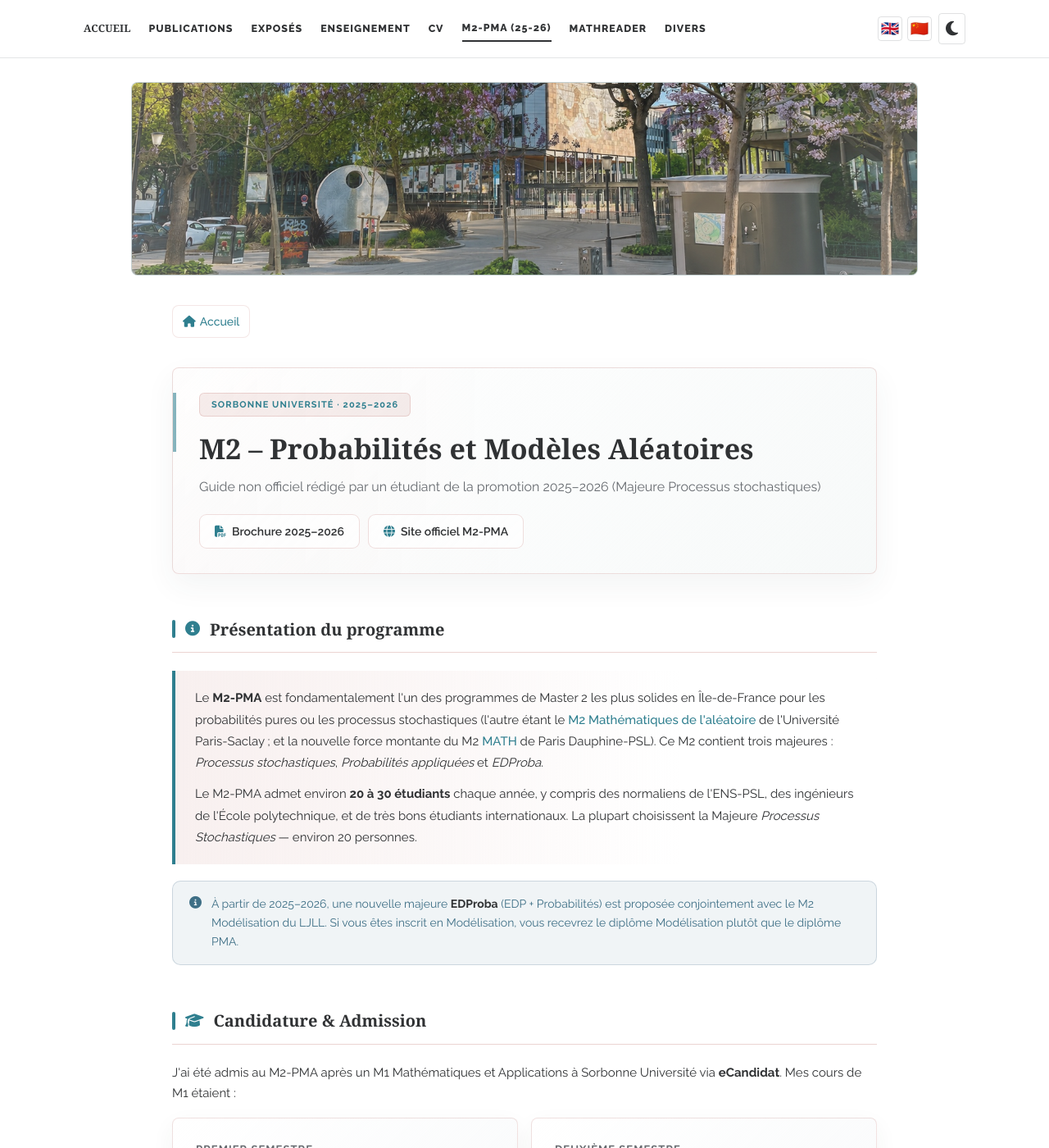
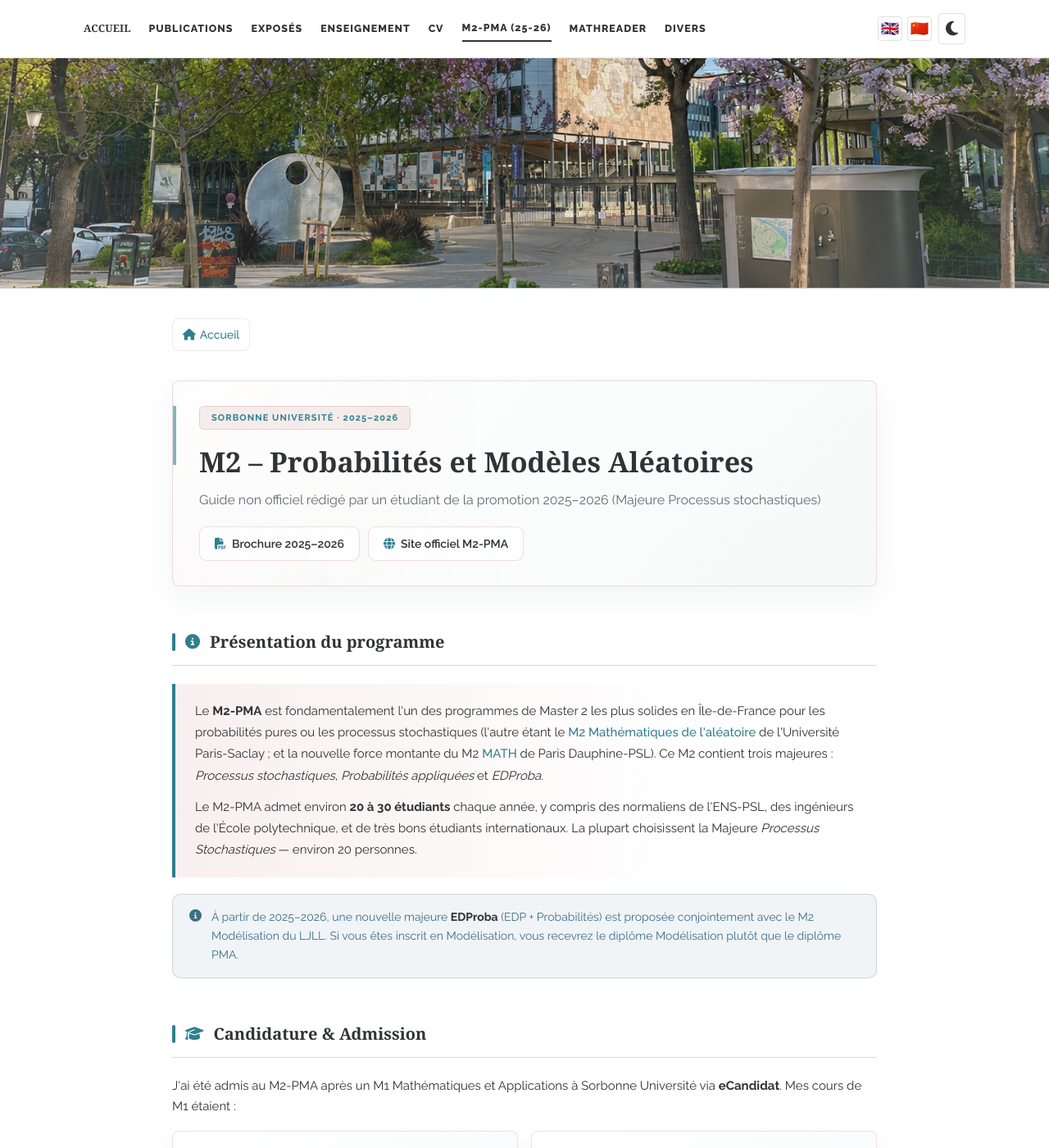
Before and after one commit to Lucien-XIAO/Lucien-XIAO.github.io, a Jekyll site: the page built from PMA/index.md, in a window 1280 px wide and 1400 px high. Shown: the whole window at 82% size. Built offline with Jekyll 4.4.1, drawn with Linux system fonts in a browser that asks for light colours; nearby versions of some CDN libraries; a style sheet for code colours, icons or effects is not loaded.

Commit message:
Make PMA campus header full width

```diff
--- a/_layouts/pma.html
+++ b/_layouts/pma.html
@@ -3,7 +3,7 @@
 <head>
   <script src="/assets/js/pma-i18n.js?v=4" defer></script>
   {% include head.html %}
-  <link rel="stylesheet" href="/assets/css/pma-theme.css?v=7">
+  <link rel="stylesheet" href="/assets/css/pma-theme.css?v=8">
   <script>
     MathJax = {
       tex: {
--- a/assets/css/pma-theme.css
+++ b/assets/css/pma-theme.css
@@ -13,15 +13,15 @@ body.theme-claude.pma-page .math-float-canvas {
 
 .pma-campus-strip {
   background: #dce7e7;
-  border: 1px solid var(--claude-footer-border);
-  border-radius: 8px;
+  border: 0;
+  border-bottom: 1px solid var(--claude-footer-border);
+  border-radius: 0;
   box-sizing: border-box;
-  height: 236px;
-  margin: 100px auto 0;
-  max-width: 960px;
+  height: clamp(280px, 22vw, 340px);
+  margin: 70px 0 0;
   overflow: hidden;
   position: relative;
-  width: calc(100% - 80px);
+  width: 100%;
 }
 
 .pma-campus-strip img {
@@ -35,8 +35,8 @@ body.theme-claude.pma-page .math-float-canvas {
 
 .pma-campus-strip::after {
   background:
-    linear-gradient(180deg, rgba(255, 255, 255, 0.08), rgba(255, 255, 255, 0.18)),
-    linear-gradient(90deg, rgba(255, 255, 255, 0.18), transparent 24%, transparent 76%, rgba(255, 255, 255, 0.16));
+    linear-gradient(180deg, rgba(255, 255, 255, 0.04), rgba(255, 255, 255, 0.12)),
+    linear-gradient(90deg, rgba(255, 255, 255, 0.12), transparent 22%, transparent 78%, rgba(255, 255, 255, 0.10));
   content: "";
   inset: 0;
   pointer-events: none;
@@ -1073,10 +1073,8 @@ a.parcours-course-name:hover { text-decoration: underline; text-underline-offset
 /* ---- Responsive ---- */
 @media (max-width: 768px) {
   .pma-campus-strip {
-    border-radius: 6px;
-    height: 142px;
-    margin-top: 84px;
-    width: calc(100% - 40px);
+    height: 168px;
+    margin-top: 62px;
   }
 
   body.theme-claude.pma-page .nav-container {
```
